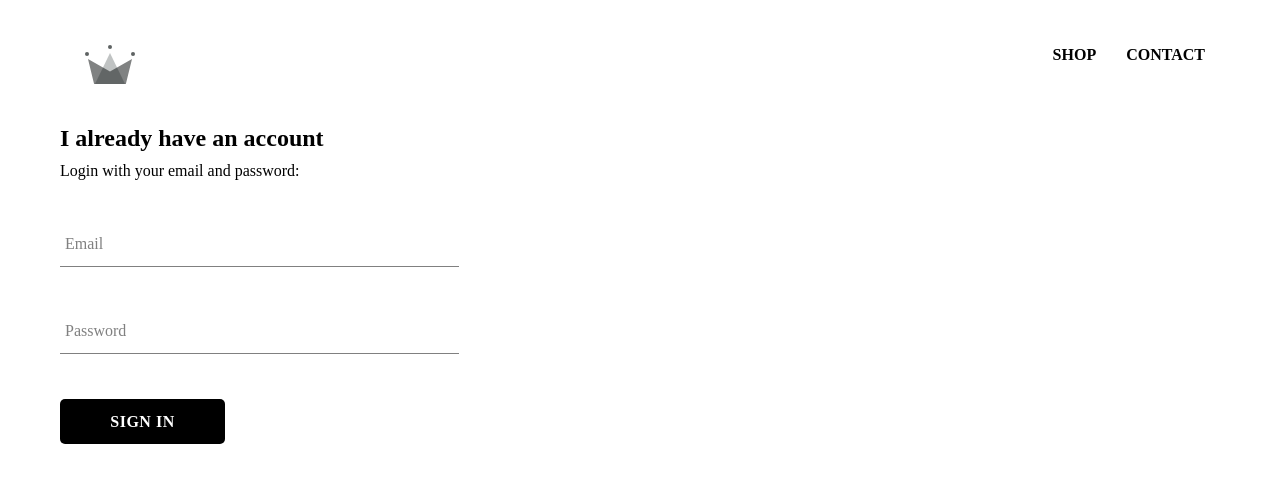
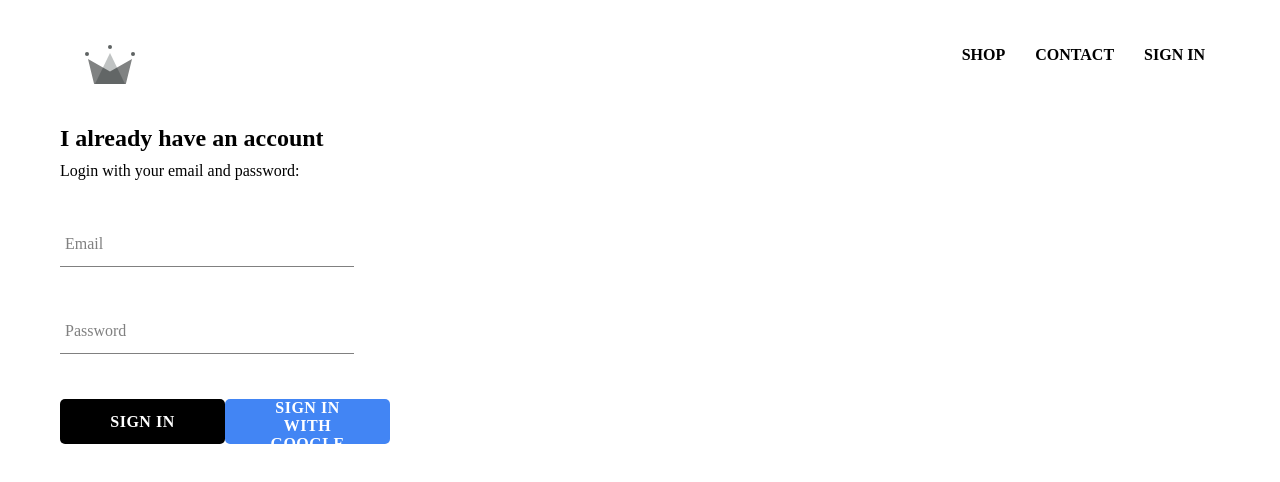
Before and after one commit to suzynakayama/online-shop, a React (Create React App) app: page /signin in a window 1280 px wide. Shown: the top 482 px of the page. Built offline with nearby package versions, Linux system fonts and the light colour scheme; no server answers; a web font is replaced by a local one.

Commit message:
added firebase and google oauth

```diff
--- a/package.json
+++ b/package.json
@@ -6,6 +6,7 @@
     "@testing-library/jest-dom": "^4.2.4",
     "@testing-library/react": "^9.3.2",
     "@testing-library/user-event": "^7.1.2",
+    "firebase": "^7.13.2",
     "node-sass": "^4.13.1",
     "react": "^16.13.1",
     "react-dom": "^16.13.1",
--- a/src/App.js
+++ b/src/App.js
@@ -1,15 +1,48 @@
-import React from "react";
+import React, { useState, useEffect } from "react";
 import "./App.scss";
 import { Route, Switch } from "react-router-dom";
 import HomePage from "./pages/HomePage/HomePage";
 import ShopPage from "./pages/ShopPage/ShopPage";
 import Header from "./components/Header/Header";
 import LoginSignup from "./pages/LoginSignup/LoginSignup";
+import { auth } from "./firebase/firebase.utils";
 
 const App = () => {
+	const [currentUser, setCurrentUser] = useState(null);
+
+	useEffect(() => {
+		const unsubscribeFromAuth = auth.onAuthStateChanged((user) => {
+			setCurrentUser(user);
+			console.log(currentUser);
+		});
+		return () => {
+			unsubscribeFromAuth();
+		};
+	}, [currentUser]);
+
+	// useEffect(() => {
+	// 	const unsubscribeFromAuth = auth.onAuthStateChanged(async (userAuth) => {
+	// 		if (userAuth) {
+	// 			const userRef = await createUserProfileDocument(userAuth);
+	// 			userRef.onSnapshot((snapShot) => {
+	// 				setUser({
+	// 					id: snapShot.id,
+	// 					...snapShot.data(),
+	// 				});
+	// 			});
+	// 		} else {
+	// 			setUser(userAuth);
+	// 			console.log(user);
+	// 		}
+	// 	});
+	// 	return () => {
+	// 		unsubscribeFromAuth();
+	// 	};
+	// }, [user]);
+
 	return (
 		<div>
-			<Header />
+			<Header currentUser={currentUser} />
 			<Switch>
 				<Route exact path="/" component={HomePage} />
 				<Route exact path="/shop" component={ShopPage} />
--- a/src/components/CustomButton/CustomButton.jsx
+++ b/src/components/CustomButton/CustomButton.jsx
@@ -1,9 +1,12 @@
 import React from "react";
 import "./CustomButton.styles.scss";
 
-const CustomButton = ({ children, ...otherProps }) => {
+const CustomButton = ({ children, isGoogleSignIn, ...otherProps }) => {
 	return (
-		<button className="custom-button" {...otherProps}>
+		<button
+			className={`${isGoogleSignIn ? "google-sign-in" : ""} custom-button`}
+			{...otherProps}
+		>
 			{children}
 		</button>
 	);
--- a/src/components/CustomButton/CustomButton.styles.scss
+++ b/src/components/CustomButton/CustomButton.styles.scss
@@ -26,8 +26,9 @@
 		color: white;
 
 		&:hover {
-			background-color: #357ae8;
-			border: none;
+			background-color: white;
+			color: #357ae8;
+			border: 1px solid #357ae8;
 		}
 	}
 }
--- a/src/components/Header/Header.jsx
+++ b/src/components/Header/Header.jsx
@@ -2,8 +2,9 @@ import React from "react";
 import "./Header.style.scss";
 import { Link } from "react-router-dom";
 import { ReactComponent as Logo } from "../../assets/crown.svg";
+import { auth } from "../../firebase/firebase.utils";
 
-const Header = () => (
+const Header = ({ currentUser }) => (
 	<div className="header">
 		<Link to="/" className="header__logo">
 			<Logo />
@@ -15,6 +16,15 @@ const Header = () => (
 			<Link className="header__options--each" to="/contact">
 				CONTACT
 			</Link>
+			{currentUser ? (
+				<div className="header__options--each" onClick={() => auth.signOut()}>
+					SIGN OUT
+				</div>
+			) : (
+				<Link className="header__options--each" to="/signin">
+					SIGN IN
+				</Link>
+			)}
 		</div>
 	</div>
 );
--- a/src/components/Login/Login.jsx
+++ b/src/components/Login/Login.jsx
@@ -2,6 +2,8 @@ import React, { useState } from "react";
 import FormInput from "../FormInput/FormInput";
 import "./Login.styles.scss";
 import CustomButton from "../CustomButton/CustomButton";
+
+import { signInWithGoogle } from "../../firebase/firebase.utils";
 
 const Login = () => {
 	const [form, setForm] = useState({
@@ -51,7 +53,12 @@ const Login = () => {
 					required
 				/>
 
-				<CustomButton type="submit">Sign In</CustomButton>
+				<div className="buttons">
+					<CustomButton type="submit">Sign In</CustomButton>
+					<CustomButton onClick={signInWithGoogle} isGoogleSignIn>
+						Sign in with Google
+					</CustomButton>
+				</div>
 			</form>
 		</div>
 	);
--- a/src/components/Login/Login.styles.scss
+++ b/src/components/Login/Login.styles.scss
@@ -1,9 +1,14 @@
 .login {
-	width: 30vw;
+	width: 23vw;
 	display: flex;
 	flex-direction: column;
 
 	.login__title {
 		margin: 10px 0;
 	}
+
+	.buttons {
+		display: flex;
+		justify-content: space-between;
+	}
 }
--- /dev/null
+++ b/src/firebase/firebase.utils.js
@@ -0,0 +1,26 @@
+import firebase from "firebase/app";
+import "firebase/firestore";
+import "firebase/auth";
+
+const config = {
+	apiKey: "AIzaSyDidPGqHTwWUtGN0IgDFPa-S1wFhfCu_6E",
+	authDomain: "online-shop-e04ec.firebaseapp.com",
+	databaseURL: "https://online-shop-e04ec.firebaseio.com",
+	projectId: "online-shop-e04ec",
+	storageBucket: "online-shop-e04ec.appspot.com",
+	messagingSenderId: "496392365877",
+	appId: "1:496392365877:web:05ae2819e87100b3dbce7c",
+	measurementId: "G-H3QPR2RLE9",
+};
+
+firebase.initializeApp(config);
+
+export const auth = firebase.auth();
+export const firestore = firebase.firestore();
+
+const provider = new firebase.auth.GoogleAuthProvider();
+provider.setCustomParameters({ prompt: "select_account" });
+
+export const signInWithGoogle = () => auth.signInWithPopup(provider);
+
+export default firebase;
--- a/src/index.scss
+++ b/src/index.scss
@@ -9,6 +9,10 @@
 	--fs-h4: 2.5rem;
 	--fs-h5: 1.8rem;
 	--fs-body: 1rem;
+}
+
+* {
+	box-sizing: border-box;
 }
 
 body {
```
Also changed, not shown: 1 other file (tests, documents, lock files or other folders).
